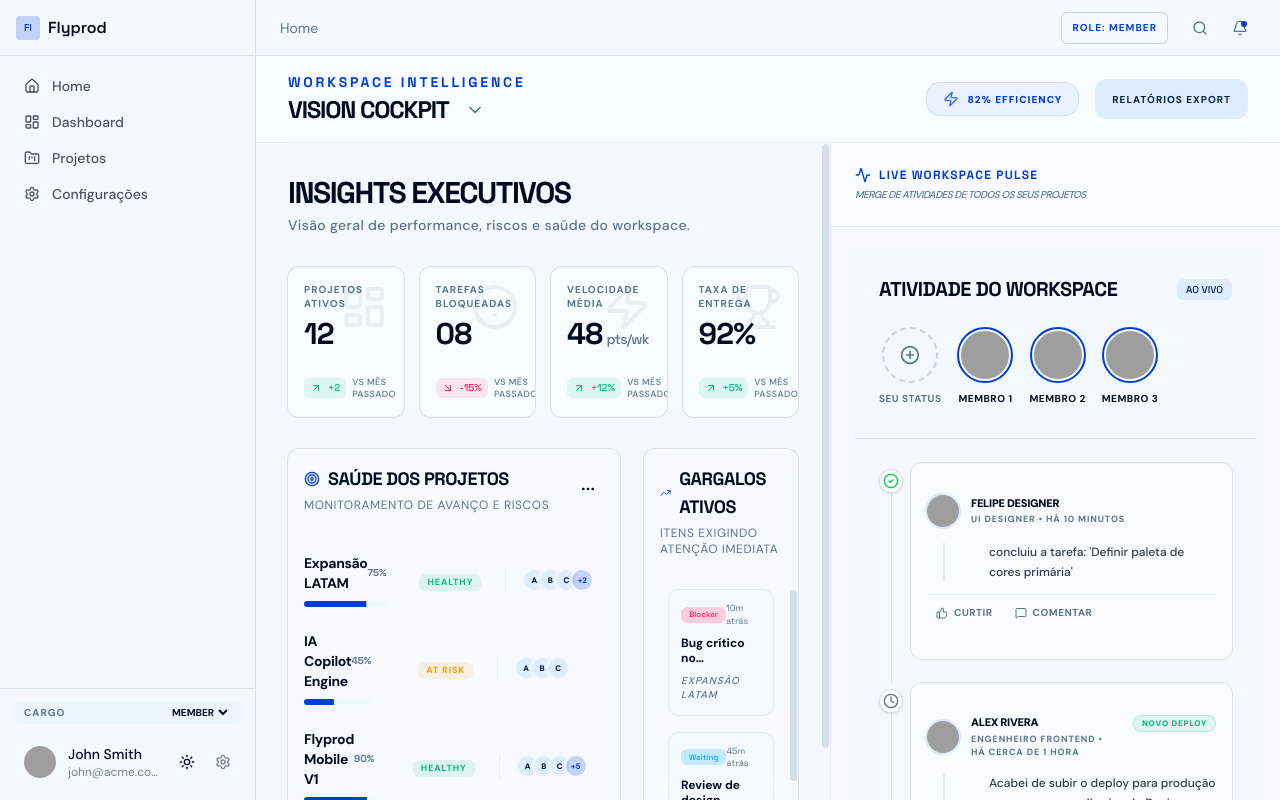
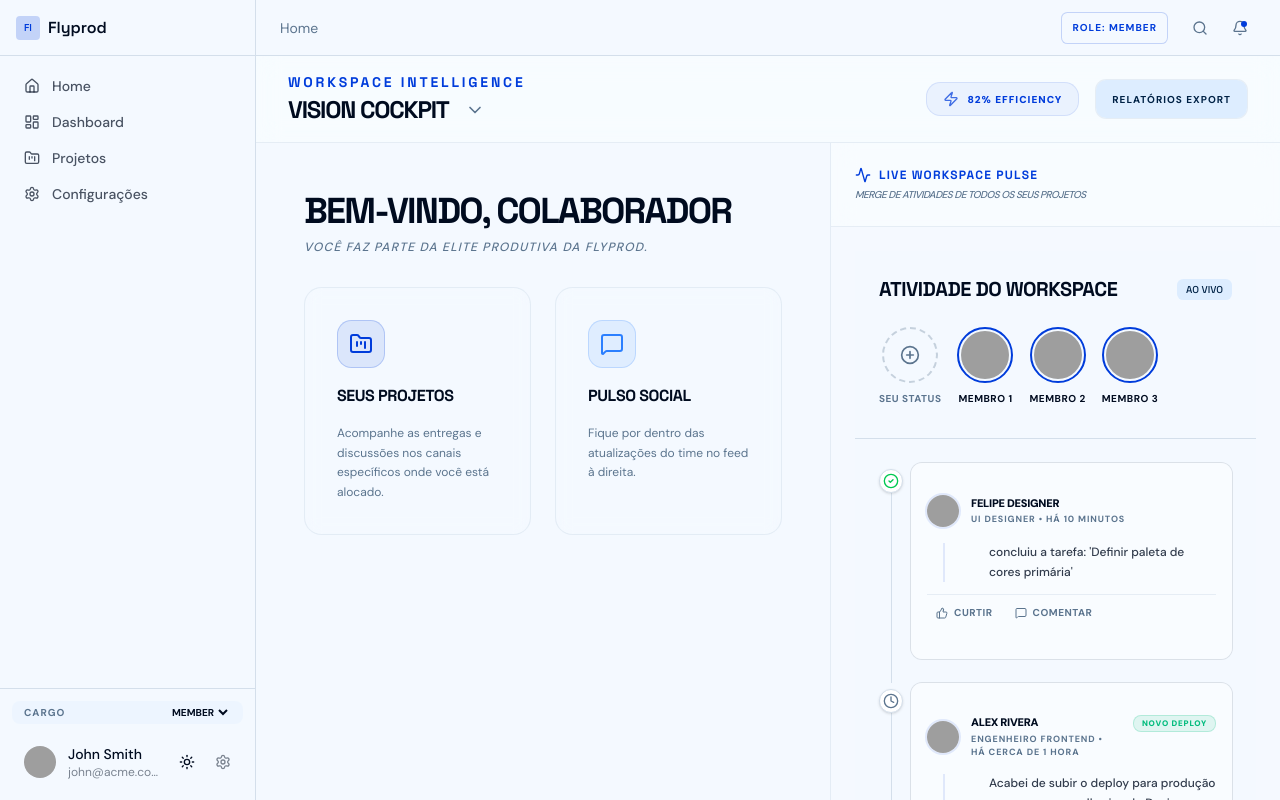
Before and after one commit to leandroota/b2b-saas-web, a Next.js app: page / in a window 1280 px wide. Built offline with nearby package versions, Linux system fonts and the light colour scheme; grey boxes are pictures that could not be loaded.

Commit message:
feat: restricted management dashboard to admins and added member welcome view

```diff
--- a/src/app/dashboard/page.tsx
+++ b/src/app/dashboard/page.tsx
@@ -1,4 +1,5 @@
 import { ManagementDashboard } from "@/features/dashboard/components/management-dashboard";
+import { PermissionGuard } from "@/components/auth/permission-guard";
 
 export default function DashboardPage() {
     return (
@@ -17,7 +18,17 @@ export default function DashboardPage() {
 
             <main className="flex-1 overflow-y-auto">
                 <div className="max-w-[1600px] mx-auto">
-                    <ManagementDashboard />
+                    <PermissionGuard role="ADMIN" fallback={
+                        <div className="p-12 flex flex-col items-center justify-center text-center space-y-4">
+                            <div className="size-20 rounded-full bg-primary/5 border border-primary/10 flex items-center justify-center">
+                                <span className="text-4xl">🔐</span>
+                            </div>
+                            <h2 className="text-xl font-bold font-mono uppercase tracking-tight">Acesso Restrito</h2>
+                            <p className="text-muted-foreground max-w-md">O Dashboard Executivo está disponível apenas para administradores do workspace.</p>
+                        </div>
+                    }>
+                        <ManagementDashboard />
+                    </PermissionGuard>
                 </div>
             </main>
         </div>
--- a/src/app/page.tsx
+++ b/src/app/page.tsx
@@ -8,7 +8,8 @@ import {
   ChevronDown,
   Zap,
   Activity,
-  FolderKanban
+  FolderKanban,
+  MessageSquare
 } from "lucide-react";
 import { Button } from "@/components/ui/button";
 import { Badge } from "@/components/ui/badge";
@@ -110,7 +111,33 @@ export default function Home() {
           {/* Main Content Area: Dashboard */}
           <ScrollArea className="flex-1">
             <div className="max-w-[1400px] mx-auto">
-              <ManagementDashboard />
+              <PermissionGuard role="ADMIN" fallback={
+                <div className="p-12 space-y-8 animate-in fade-in slide-in-from-bottom-4 duration-1000">
+                  <div className="space-y-2">
+                    <h1 className="text-4xl font-black font-mono tracking-tighter uppercase">Bem-vindo, Colaborador</h1>
+                    <p className="text-muted-foreground font-medium uppercase tracking-widest text-xs italic">Você faz parte da elite produtiva da Flyprod.</p>
+                  </div>
+
+                  <div className="grid grid-cols-2 gap-6">
+                    <div className="p-8 rounded-3xl border border-border/50 bg-card/10 backdrop-blur-sm space-y-4">
+                      <div className="size-12 rounded-2xl bg-primary/10 border border-primary/20 flex items-center justify-center">
+                        <FolderKanban className="size-6 text-primary" />
+                      </div>
+                      <h3 className="font-bold font-mono uppercase tracking-tight">Seus Projetos</h3>
+                      <p className="text-xs text-muted-foreground leading-relaxed">Acompanhe as entregas e discussões nos canais específicos onde você está alocado.</p>
+                    </div>
+                    <div className="p-8 rounded-3xl border border-border/50 bg-card/10 backdrop-blur-sm space-y-4">
+                      <div className="size-12 rounded-2xl bg-blue-500/10 border border-blue-500/20 flex items-center justify-center">
+                        <MessageSquare className="size-6 text-blue-500" />
+                      </div>
+                      <h3 className="font-bold font-mono uppercase tracking-tight">Pulso Social</h3>
+                      <p className="text-xs text-muted-foreground leading-relaxed">Fique por dentro das atualizações do time no feed à direita.</p>
+                    </div>
+                  </div>
+                </div>
+              }>
+                <ManagementDashboard />
+              </PermissionGuard>
             </div>
           </ScrollArea>
 
```
